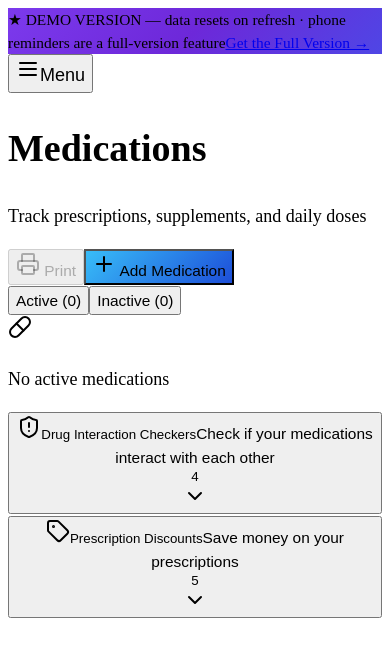
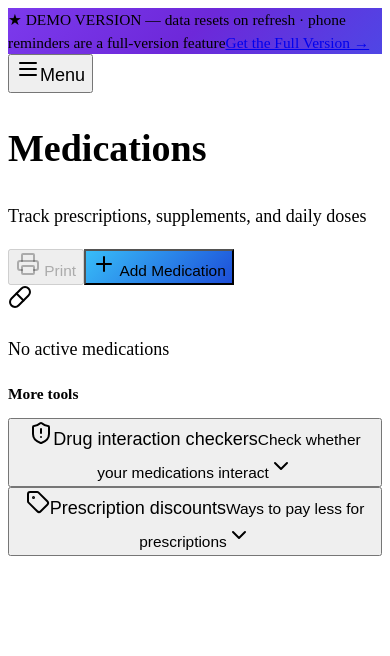
Before and after one commit to rapunzlnflt-afk/medical-records-demo, a React (Vite) app in the folder client/: page /#/medications in a window 390 px wide. Shown: the top 656 px of the page. Built offline with nearby package versions, Linux system fonts and the light colour scheme.

Commit message:
Mirror: streamlined Medications page (rebuilt dist)

```diff
--- a/client/src/pages/medications.tsx
+++ b/client/src/pages/medications.tsx
@@ -12,9 +12,9 @@ import { Textarea } from "@/components/ui/textarea";
 import { Select, SelectContent, SelectItem, SelectTrigger, SelectValue } from "@/components/ui/select";
 import { Dialog, DialogContent, DialogHeader, DialogTitle, DialogTrigger } from "@/components/ui/dialog";
 import { Switch } from "@/components/ui/switch";
-import { Tabs, TabsContent, TabsList, TabsTrigger } from "@/components/ui/tabs";
+import { DropdownMenu, DropdownMenuContent, DropdownMenuItem, DropdownMenuTrigger } from "@/components/ui/dropdown-menu";
 import { useToast } from "@/hooks/use-toast";
-import { Pill, Plus, Trash2, Edit2, Clock, AlertCircle, CheckCircle2, Sunrise, Sun, Sunset, Moon, Printer, ExternalLink, Tag, ShieldAlert, ChevronDown } from "lucide-react";
+import { Pill, Plus, Trash2, Edit2, Clock, AlertCircle, CheckCircle2, Sunrise, Sun, Sunset, Moon, Printer, ExternalLink, Tag, ShieldAlert, ChevronDown, XCircle, MoreHorizontal, Archive } from "lucide-react";
 import { Collapsible, CollapsibleContent, CollapsibleTrigger } from "@/components/ui/collapsible";
 import { Tooltip, TooltipContent, TooltipTrigger } from "@/components/ui/tooltip";
 import type { Medication, MedicationLog, Physician } from "@shared/schema";
@@ -27,49 +27,43 @@ import { useLocation } from "wouter";
  * discount programs). Starts closed so the medication list stays the focus, and the
  * whole header is the tap target.
  */
-function LinkListCard({ title, icon: Icon, iconClass, description, links, testIdPrefix }: {
+function LinkListCard({ title, icon: Icon, description, links, testIdPrefix }: {
   title: string;
   icon: React.ComponentType<{ className?: string }>;
-  iconClass: string;
   description: string;
   links: { name: string; url: string }[];
   testIdPrefix: string;
 }) {
   const [open, setOpen] = useState(false);
   return (
-    <Card className="h-fit">
     <Collapsible open={open} onOpenChange={setOpen}>
       <CollapsibleTrigger asChild>
         <button
           type="button"
-            className="w-full text-left px-4 py-3 flex items-center gap-3 min-h-[56px] hover-elevate rounded-lg"
+          className="flex min-h-[56px] w-full items-center gap-3 px-4 py-3 text-left hover:bg-muted/40 focus-visible:outline-none focus-visible:ring-2 focus-visible:ring-inset focus-visible:ring-ring"
           data-testid={`button-toggle-${testIdPrefix}`}
         >
-            <Icon className={`w-5 h-5 flex-shrink-0 ${iconClass}`} />
-            <span className="flex-1 min-w-0">
-              <span className="block font-heading text-base font-semibold leading-tight">{title}</span>
-              <span className="block text-xs text-muted-foreground mt-0.5 break-words">{description}</span>
+          <Icon className="h-5 w-5 flex-shrink-0 text-primary" />
+          <span className="min-w-0 flex-1">
+            <span className="block text-sm font-semibold leading-tight">{title}</span>
+            <span className="mt-0.5 block text-xs text-muted-foreground">{description}</span>
           </span>
-            <span className="flex items-center gap-1.5 flex-shrink-0 text-muted-foreground">
-              <Badge variant="secondary" className="text-[10px] font-medium">{links.length}</Badge>
-              <ChevronDown className={`w-4 h-4 transition-transform ${open ? "rotate-180" : ""}`} />
-            </span>
+          <ChevronDown className={`h-4 w-4 flex-shrink-0 text-muted-foreground transition-transform ${open ? "rotate-180" : ""}`} />
         </button>
       </CollapsibleTrigger>
       <CollapsibleContent>
-          <CardContent className="px-4 pb-3 pt-0 space-y-1">
+        <div className="space-y-0.5 px-4 pb-3 pl-12">
           {links.map((link) => (
             <a key={link.name} href={link.url} target="_blank" rel="noopener noreferrer"
-                className="flex min-h-11 items-center gap-2 text-sm text-primary hover:underline font-body px-1.5 py-1.5 rounded-md hover:bg-primary/5 transition-colors"
+              className="flex min-h-11 items-center gap-2 rounded-md px-1.5 py-1.5 font-body text-sm text-primary transition-colors hover:bg-primary/5 hover:underline"
               data-testid={`link-${testIdPrefix}-${link.name.toLowerCase().replace(/\s+/g, "-")}`}>
-                <ExternalLink className="w-3.5 h-3.5 flex-shrink-0" />
+              <ExternalLink className="h-3.5 w-3.5 flex-shrink-0" />
               <span className="min-w-0 break-words">{link.name}</span>
             </a>
           ))}
-          </CardContent>
+        </div>
       </CollapsibleContent>
     </Collapsible>
-    </Card>
   );
 }
 
@@ -214,6 +208,7 @@ export default function Medications() {
   const pid = activePatientId;
   const [open, setOpen] = useState(false);
   const [editing, setEditing] = useState<Medication | null>(null);
+  const [showArchived, setShowArchived] = useState(false);
   const [logOpen, setLogOpen] = useState<number | null>(null);
   const { toast } = useToast();
 
@@ -264,69 +259,79 @@ export default function Medications() {
     const medLogs = logs.filter((l) => l.medicationId === med.id);
     const todayLog = medLogs.find((l) => l.date === today);
 
+    const meta = [med.dosage, med.type].filter(Boolean).join(" · ");
+    const reference = [med.prescribedBy ? `Rx ${med.prescribedBy}` : null, med.pharmacy].filter(Boolean).join(" · ");
+
     return (
-      <Card className="hover-elevate" data-testid={`medication-${med.id}`}>
-        <CardContent className="p-4">
-          <div className="flex items-start gap-3">
-            <div className="w-10 h-10 rounded-full gradient-primary flex items-center justify-center flex-shrink-0">
-              <Pill className="w-5 h-5 text-white" />
+      <Card data-testid={`medication-${med.id}`}>
+        <CardContent className="space-y-1 p-4">
+          {/* Name, then one ⋯ menu (Edit, Delete), as in the full app. */}
+          <div className="flex items-start gap-2">
+            <h3 className="min-w-0 flex-1 py-1 font-heading text-base font-semibold leading-tight [overflow-wrap:anywhere] sm:text-lg">
+              {med.name}
+            </h3>
+            <div className="-mr-2 -mt-1.5 flex shrink-0 items-center">
+              <Dialog open={editing?.id === med.id} onOpenChange={(o) => !o && setEditing(null)}>
+                <DialogContent className="max-w-lg">
+                  <DialogHeader><DialogTitle className="font-heading">Edit Medication</DialogTitle></DialogHeader>
+                  <MedicationForm physicians={physicians} initial={med} onSubmit={(data) => updateMut.mutate({ id: med.id!, data })} onCancel={() => setEditing(null)} />
+                </DialogContent>
+              </Dialog>
+              <DropdownMenu modal={false}>
+                <DropdownMenuTrigger asChild>
+                  <Button size="icon" variant="ghost" className="h-11 w-11 text-muted-foreground" aria-label={`More actions for ${med.name}`} data-testid={`button-med-menu-${med.id}`}>
+                    <MoreHorizontal className="h-4 w-4" />
+                  </Button>
+                </DropdownMenuTrigger>
+                <DropdownMenuContent align="end" className="min-w-[10rem]">
+                  <DropdownMenuItem className="min-h-11 gap-2 text-base sm:text-sm" onSelect={() => setEditing(med)} data-testid={`button-edit-med-${med.id}`}>
+                    <Edit2 className="h-4 w-4" /> Edit
+                  </DropdownMenuItem>
+                  <DropdownMenuItem className="min-h-11 gap-2 text-base text-destructive focus:text-destructive sm:text-sm" onSelect={() => deleteMut.mutate(med.id!)} data-testid={`button-delete-med-${med.id}`}>
+                    <Trash2 className="h-4 w-4" /> Delete
+                  </DropdownMenuItem>
+                </DropdownMenuContent>
+              </DropdownMenu>
             </div>
-            <div className="flex-1 min-w-0">
-              <div className="flex items-center gap-2 flex-wrap">
-                <h3 className="font-heading text-sm font-semibold">{med.name}</h3>
-                <Badge variant="secondary" className="text-xs">{med.type}</Badge>
-                {!med.active && <Badge variant="outline" className="text-xs">Inactive</Badge>}
           </div>
-              <div className="flex items-center gap-3 mt-1 text-xs text-muted-foreground flex-wrap">
-                <span>{med.dosage}</span>
-                <span className="flex items-center gap-1">{timeIcon(med.timeOfDay)}{med.frequency}</span>
-                {med.purpose && <span>{med.purpose}</span>}
-              </div>
-              {med.prescribedBy && <p className="text-xs text-muted-foreground mt-1">Rx: {med.prescribedBy}</p>}
-              {med.pharmacy && <p className="text-xs text-muted-foreground">Pharmacy: {med.pharmacy}</p>}
+
+          {/* One plain line of facts: dosage, form and how often. */}
+          <p className="text-sm text-muted-foreground">{[meta, med.frequency].filter(Boolean).join(" · ")}</p>
+
+          {(med.purpose || reference) && (
+            <p className="text-xs text-muted-foreground">{[med.purpose, reference].filter(Boolean).join(" · ")}</p>
+          )}
+
           {med.refillDate && (
-                <p className="text-xs mt-1">
-                  <span className="text-amber-600 dark:text-amber-400 flex items-center gap-1">
-                    <AlertCircle className="w-3 h-3" />Refill: {format(parseISO(med.refillDate), "MMM d, yyyy")}
-                  </span>
+            <p className="inline-flex items-center gap-1.5 text-xs font-medium text-amber-700 dark:text-amber-400">
+              <AlertCircle className="h-3.5 w-3.5 shrink-0" />Refill {format(parseISO(med.refillDate), "MMM d, yyyy")}
             </p>
           )}
-            </div>
-            <div className="flex flex-col items-end gap-1 flex-shrink-0">
+
           {med.active === 1 && (
-                <div className="flex gap-1">
+            <div className="flex items-center gap-1 border-t border-border/50 pt-2">
               {todayLog ? (
-                    <Badge className="status-completed text-xs"><CheckCircle2 className="w-3 h-3 mr-1" />Taken</Badge>
+                todayLog.taken ? (
+                  <Badge className="status-completed h-9 px-3 text-xs font-semibold" data-testid={`badge-taken-${med.id}`}>
+                    <CheckCircle2 className="mr-1 h-3.5 w-3.5" />Taken
+                  </Badge>
+                ) : (
+                  <Badge className="status-skipped h-9 px-3 text-xs font-semibold" data-testid={`badge-skipped-${med.id}`}>
+                    <XCircle className="mr-1 h-3.5 w-3.5" />Skipped
+                  </Badge>
+                )
               ) : (
                 <>
-                      <Button size="sm" variant="outline" onClick={() => logDose(med.id!, true)} className="text-xs h-7" data-testid={`button-take-${med.id}`}>
-                        <CheckCircle2 className="w-3 h-3 mr-1" /> Take
+                  <Button size="sm" variant="outline" onClick={() => logDose(med.id!, true)} className="h-11 shrink-0 px-3 text-sm" data-testid={`button-take-${med.id}`}>
+                    Take
                   </Button>
-                      <Button size="sm" variant="ghost" onClick={() => logDose(med.id!, false)} className="text-xs h-7 text-muted-foreground" data-testid={`button-skip-${med.id}`}>
+                  <Button size="sm" variant="ghost" onClick={() => logDose(med.id!, false)} className="h-11 shrink-0 px-2.5 text-sm text-muted-foreground" data-testid={`button-skip-${med.id}`}>
                     Skip
                   </Button>
                 </>
               )}
             </div>
           )}
-              <div className="flex gap-1 mt-1">
-                <Dialog open={editing?.id === med.id} onOpenChange={(o) => !o && setEditing(null)}>
-                  <DialogTrigger asChild>
-                    <Button size="icon" variant="ghost" onClick={() => setEditing(med)} data-testid={`button-edit-med-${med.id}`}>
-                      <Edit2 className="w-4 h-4" />
-                    </Button>
-                  </DialogTrigger>
-                  <DialogContent className="max-w-lg">
-                    <DialogHeader><DialogTitle className="font-heading">Edit Medication</DialogTitle></DialogHeader>
-                    <MedicationForm physicians={physicians} initial={med} onSubmit={(data) => updateMut.mutate({ id: med.id!, data })} onCancel={() => setEditing(null)} />
-                  </DialogContent>
-                </Dialog>
-                <Button size="icon" variant="ghost" onClick={() => deleteMut.mutate(med.id!)} data-testid={`button-delete-med-${med.id}`}>
-                  <Trash2 className="w-4 h-4 text-destructive" />
-                </Button>
-              </div>
-            </div>
-          </div>
         </CardContent>
       </Card>
     );
@@ -364,41 +369,9 @@ export default function Medications() {
         </div>
       </div>
 
-      {/* Today's Schedule */}
-      {active.length > 0 && (
-        <Card>
-          <CardHeader className="pb-2">
-            <CardTitle className="font-heading text-base font-semibold flex items-center gap-2">
-              <Clock className="w-4 h-4 text-primary" />
-              Today's Medications
-            </CardTitle>
-          </CardHeader>
-          <CardContent>
-            <div className="grid grid-cols-2 sm:grid-cols-3 md:grid-cols-4 gap-2">
-              {active.map((med) => {
-                const todayLog = logs.find((l) => l.medicationId === med.id && l.date === today);
-                return (
-                  <div key={med.id} className={`p-2 rounded-md text-center text-xs ${todayLog ? "bg-green-50 dark:bg-green-950/20" : "bg-secondary/50"}`}>
-                    <div className="flex items-center justify-center gap-1 mb-1">
-                      {timeIcon(med.timeOfDay)}
-                      <span className="font-semibold truncate">{med.name}</span>
-                    </div>
-                    <span className="text-muted-foreground">{med.dosage}</span>
-                    {todayLog && <CheckCircle2 className="w-3 h-3 text-green-600 dark:text-green-400 mx-auto mt-1" />}
-                  </div>
-                );
-              })}
-            </div>
-          </CardContent>
-        </Card>
-      )}
-
-      <Tabs defaultValue="active">
-        <TabsList>
-          <TabsTrigger value="active" className="font-body text-xs">Active ({active.length})</TabsTrigger>
-          <TabsTrigger value="inactive" className="font-body text-xs">Inactive ({inactive.length})</TabsTrigger>
-        </TabsList>
-        <TabsContent value="active" className="space-y-3 mt-3">
+      {/* One list, as in the full app: each card shows today's dose, and
+          archived medications sit in a collapsed row underneath. */}
+      <section className="space-y-3" aria-label="Your medications">
         {isLoading ? (
           <div className="space-y-3">{[1,2,3].map(i => <div key={i} className="h-24 rounded-lg bg-muted animate-pulse" />)}</div>
         ) : active.length === 0 ? (
@@ -407,23 +380,30 @@ export default function Medications() {
             <p className="text-sm text-muted-foreground">No active medications</p>
           </CardContent></Card>
         ) : active.map((med) => <MedCard key={med.id} med={med} />)}
-        </TabsContent>
-        <TabsContent value="inactive" className="space-y-3 mt-3">
-          {inactive.length === 0 ? (
-            <Card><CardContent className="py-12 text-center">
-              <p className="text-sm text-muted-foreground">No inactive medications</p>
-            </CardContent></Card>
-          ) : inactive.map((med) => <MedCard key={med.id} med={med} />)}
-        </TabsContent>
-      </Tabs>
+        {inactive.length > 0 && (
+          <Collapsible open={showArchived} onOpenChange={setShowArchived}>
+            <CollapsibleTrigger asChild>
+              <button type="button" className="flex min-h-11 w-full items-center gap-2 rounded-md px-1 text-left text-sm font-semibold text-muted-foreground hover:text-foreground focus-visible:outline-none focus-visible:ring-2 focus-visible:ring-ring" data-testid="button-toggle-archived">
+                <Archive className="h-4 w-4" />
+                Archived ({inactive.length})
+                <ChevronDown className={`ml-auto h-4 w-4 transition-transform ${showArchived ? "rotate-180" : ""}`} />
+              </button>
+            </CollapsibleTrigger>
+            <CollapsibleContent className="space-y-3 pt-1">
+              {inactive.map((med) => <MedCard key={med.id} med={med} />)}
+            </CollapsibleContent>
+          </Collapsible>
+        )}
+      </section>
 
-      {/* Helpful Links — collapsed by default so the medication list stays the focus. */}
-      <div className="grid grid-cols-1 md:grid-cols-2 gap-4">
+      {/* Extras in one quiet grouped list, all collapsed. */}
+      <section className="space-y-2" aria-labelledby="more-tools-heading">
+        <h2 id="more-tools-heading" className="px-1 text-xs font-semibold uppercase tracking-wider text-muted-foreground">More tools</h2>
+        <Card className="divide-y divide-border/60 overflow-hidden">
         <LinkListCard
-          title="Drug Interaction Checkers"
+          title="Drug interaction checkers"
           icon={ShieldAlert}
-          iconClass="text-destructive"
-          description="Check if your medications interact with each other"
+          description="Check whether your medications interact"
           testIdPrefix="interaction"
           links={[
             { name: "Drugs.com Interaction Checker", url: "https://www.drugs.com/drug_interactions.html" },
@@ -433,10 +413,9 @@ export default function Medications() {
           ]}
         />
         <LinkListCard
-          title="Prescription Discounts"
+          title="Prescription discounts"
           icon={Tag}
-          iconClass="text-green-600 dark:text-green-400"
-          description="Save money on your prescriptions"
+          description="Ways to pay less for prescriptions"
           testIdPrefix="discount"
           links={[
             { name: "GoodRx", url: "https://www.goodrx.com" },
@@ -446,7 +425,8 @@ export default function Medications() {
             { name: "Medicare Extra Help", url: "https://www.ssa.gov/medicare/part-d-extra-help" },
           ]}
         />
-      </div>
+        </Card>
+      </section>
     </div>
   );
 }
```
Also changed, not shown: 5 other files (tests, documents, lock files or other folders). Lines whose indentation alone changed are shown as unchanged.
